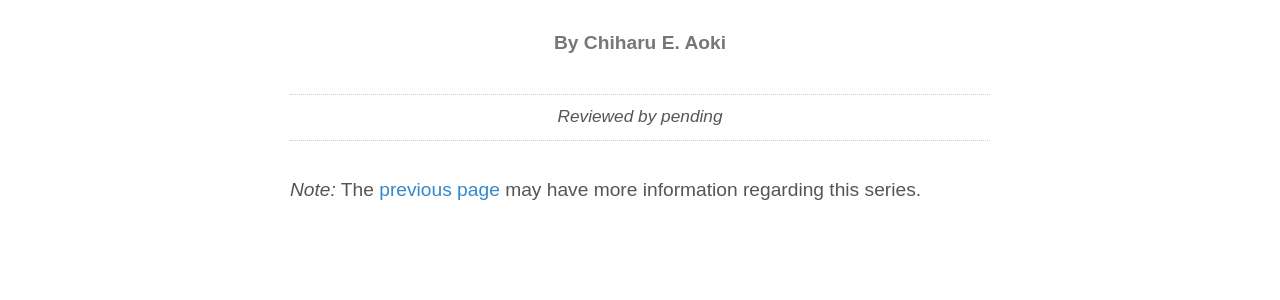
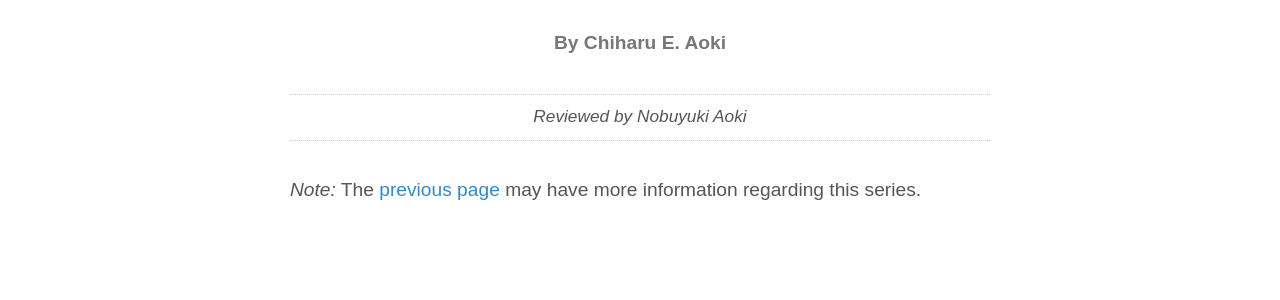
Before and after one commit to glytoucan/glytoucan, a Jekyll site: the page built from manual/search-engine.md, in a window 1280 px wide and 900 px high. Shown: the part 330-630 px from the top of the window. Built offline with Jekyll 4.4.1, drawn with Linux system fonts in a browser that asks for light colours; nearby versions of some CDN libraries.

Commit message:
add reviewer name

```diff
--- a/manual/search-engine.md
+++ b/manual/search-engine.md
@@ -4,7 +4,7 @@ authors:
 - Chiharu E. Aoki
 date: 2017-02-06
 reviewers:
-- pending
+- Nobuyuki Aoki
 layout: paging
 categories: [search engine, image search]
 previous: search-id
```
